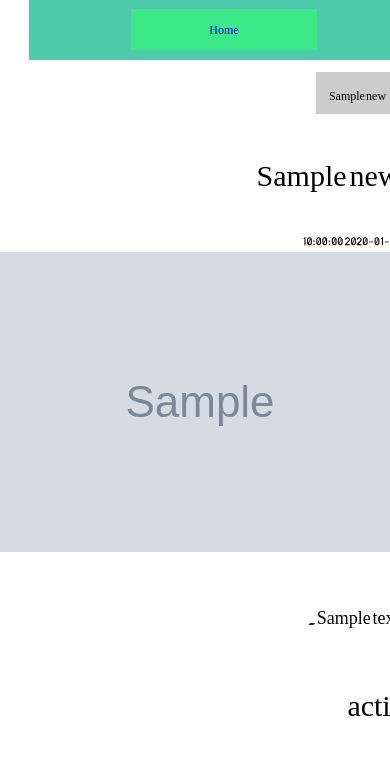
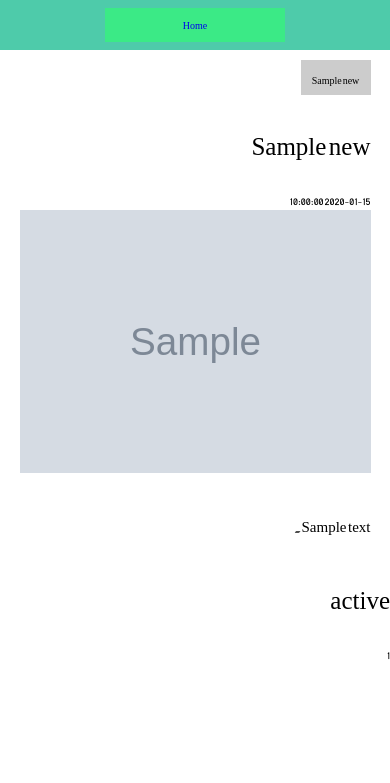
Before and after one commit to OSPK/m2dp, a Flask app: template templates/news.html in a window 390 px wide. Shown: the top 783 px of the page. Run offline with Flask 2, Linux system fonts and the light colour scheme; the template is opened without the code that fills it: most values are stand-ins (such as "Sample title", 1, 10 or a date in 2020); grey boxes marked "Sample" are stand-in pictures.

Commit message:
homepage beaut

```diff
--- a/static/css/style.css
+++ b/static/css/style.css
@@ -18,6 +18,9 @@ body {
 }
 a {
 	text-decoration: none;
+}
+img {
+	max-width: 100%;
 }
 h1 {
 	font-size: 250%;
@@ -102,3 +105,32 @@ h1 {
 	margin-left:10px;
 	margin-top:10px;
 }
+
+/* Large Devices, Wide Screens */
+@media only screen and (max-width : 1200px) {
+
+}
+
+/* Medium Devices, Desktops */
+@media only screen and (max-width : 992px) {
+
+}
+
+/* Small Devices, Tablets */
+@media only screen and (max-width : 768px) {
+
+}
+
+/* Extra Small Devices, Phones */
+@media only screen and (max-width : 480px) {
+	html {
+  		font-size: 10px;
+	}
+}
+
+/* Custom, iPhone Retina */
+@media only screen and (max-width : 320px) {
+    html {
+  		font-size: 8px;
+	}
+}
--- a/templates/layout.html
+++ b/templates/layout.html
@@ -4,7 +4,7 @@
 		<meta charset="utf-8">
 		<meta http-equiv="X-UA-Compatible" content="IE=edge">
 		<meta name="viewport" content="width=device-width, initial-scale=1">
-		<title>Title Page</title>
+		<title>Daily Pakistan Mobile</title>
 
 		<link rel="shortcut icon" type="image/png" href="{{ url_for('static', filename='images/favicon.png') }}"/>
 		<link href="{{ url_for('static', filename='css/reset.css') }}" rel="stylesheet">
```
